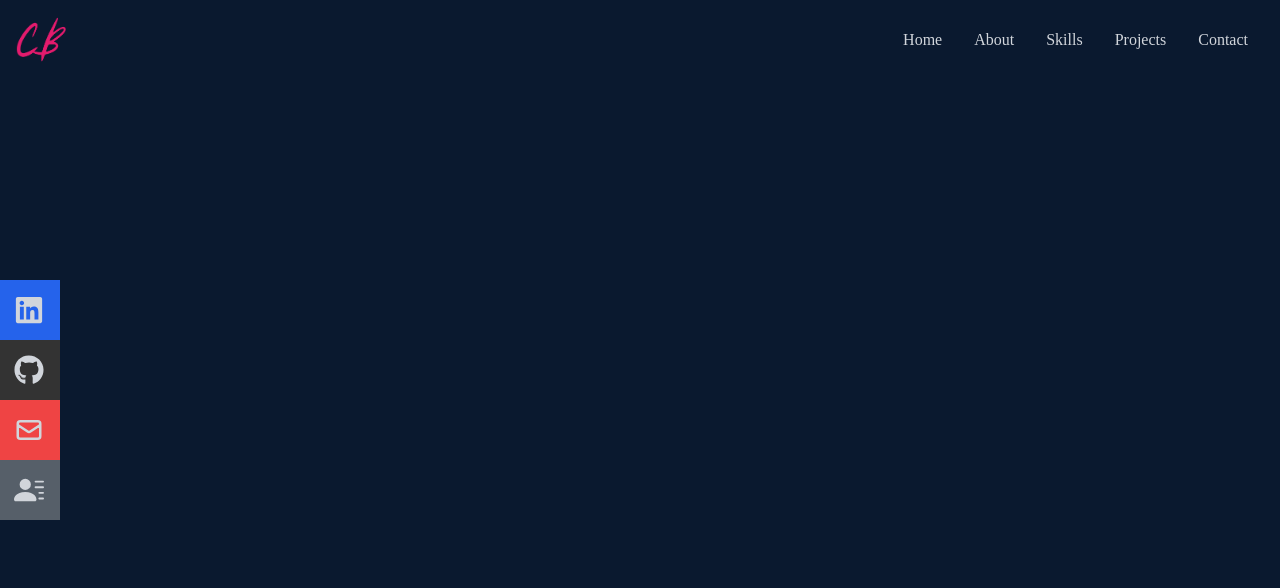
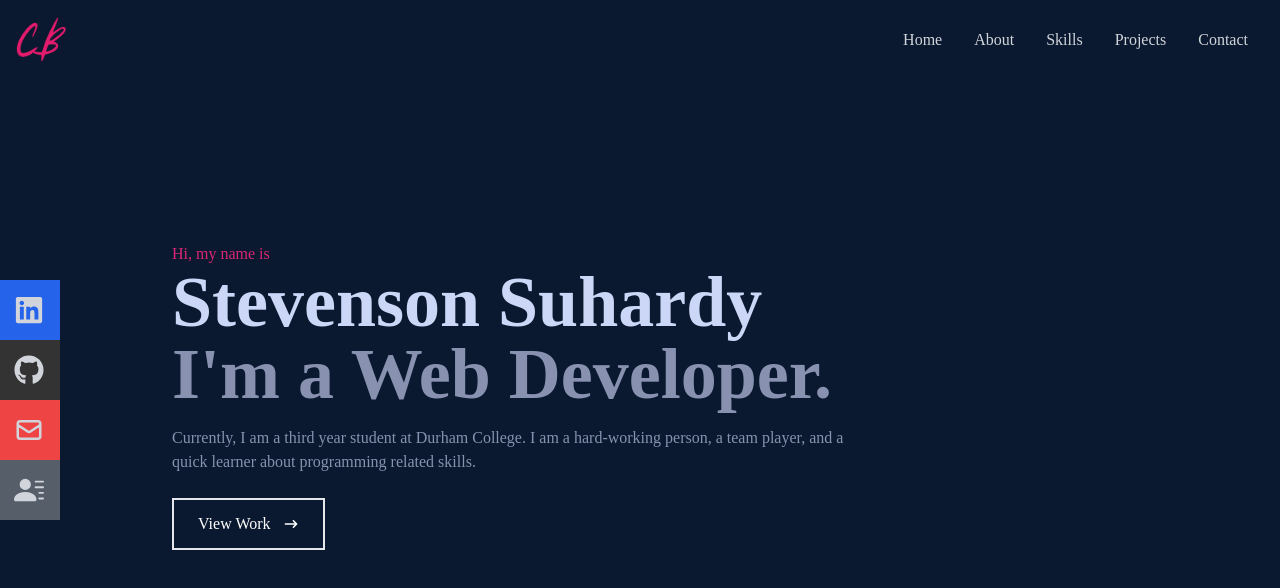
Before and after one commit to Stevenson-Suhardy/React-Portfolio, a React (Create React App) app: page / in a window 1280 px wide. Shown: the top 588 px of the page. Built offline with nearby package versions, Linux system fonts and the light colour scheme.

Commit message:
Added home component

```diff
--- a/src/components/Home.jsx
+++ b/src/components/Home.jsx
@@ -2,7 +2,33 @@
 import { HiArrowNarrowRight } from "react-icons/hi";
 
 const Home = () => {
-  return <div className="w-full h-screen bg-[#0A192F]"></div>;
+  return (
+    <div name="home" className="w-full h-screen bg-[#0A192F]">
+      {/* Container */}
+      <div className="max-w-[1000px] mx-auto px-8 flex flex-col justify-center h-full">
+        <p className="text-pink-600">Hi, my name is</p>
+        <h1 className="text-4xl sm:text-7xl font-bold text-[#CCD6F6]">
+          Stevenson Suhardy
+        </h1>
+        <h2 className="text-4xl sm:text-7xl font-bold text-[#8892B0]">
+          I'm a Web Developer.
+        </h2>
+        <p className="text-[#8892B0] py-4 max-w-[700px]">
+          Currently, I am a third year student at Durham College. I am a
+          hard-working person, a team player, and a quick learner about
+          programming related skills.
+        </p>
+        <div>
+          <button className="text-white group border-2 px-6 py-3 my-2 flex items-center hover:bg-pink-600 hover:border-pink-600">
+            View Work
+            <span className="group-hover:rotate-90 duration-300">
+              <HiArrowNarrowRight className="ml-3" />
+            </span>
+          </button>
+        </div>
+      </div>
+    </div>
+  );
 };
 
 export default Home;
```
